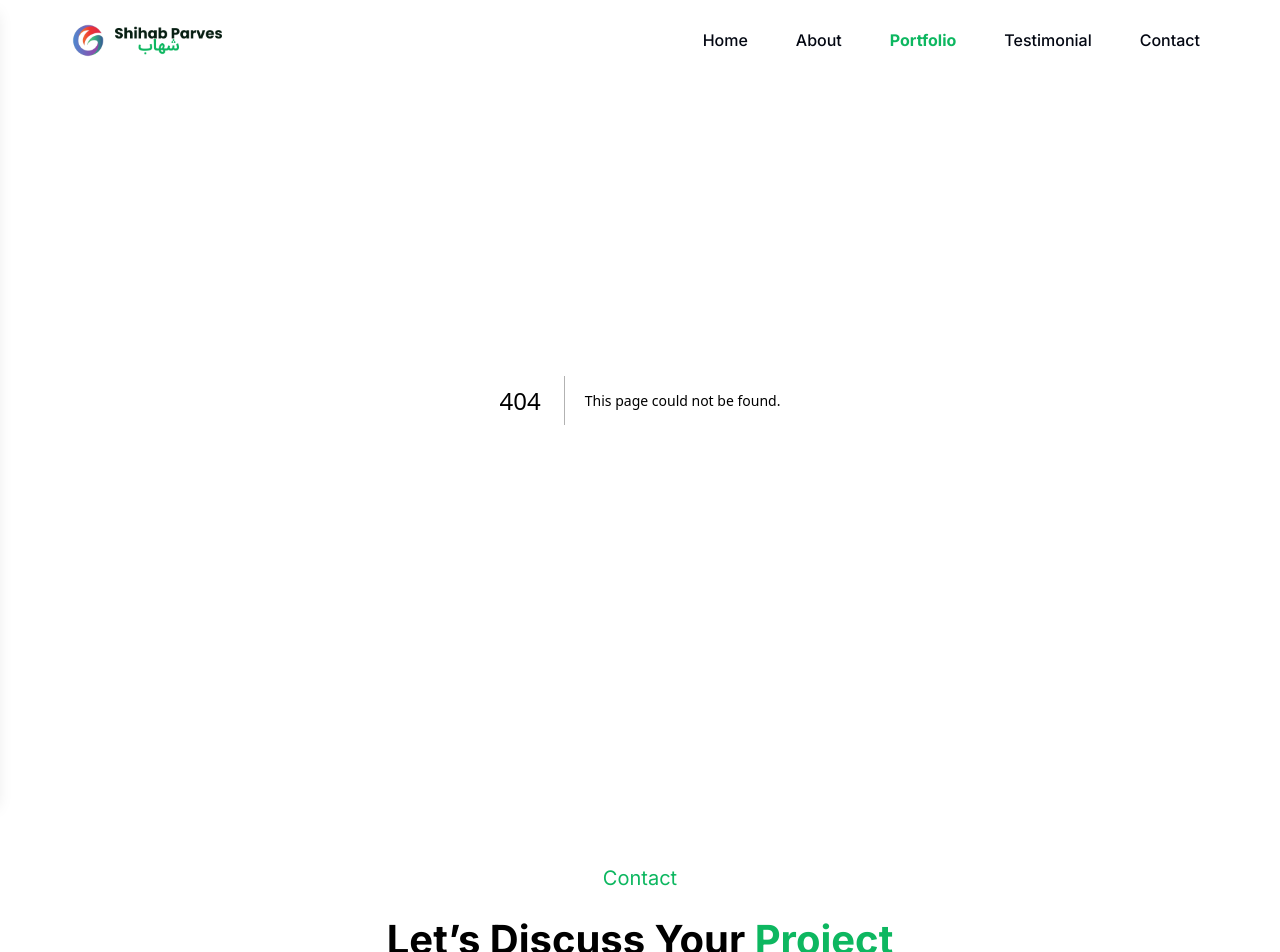
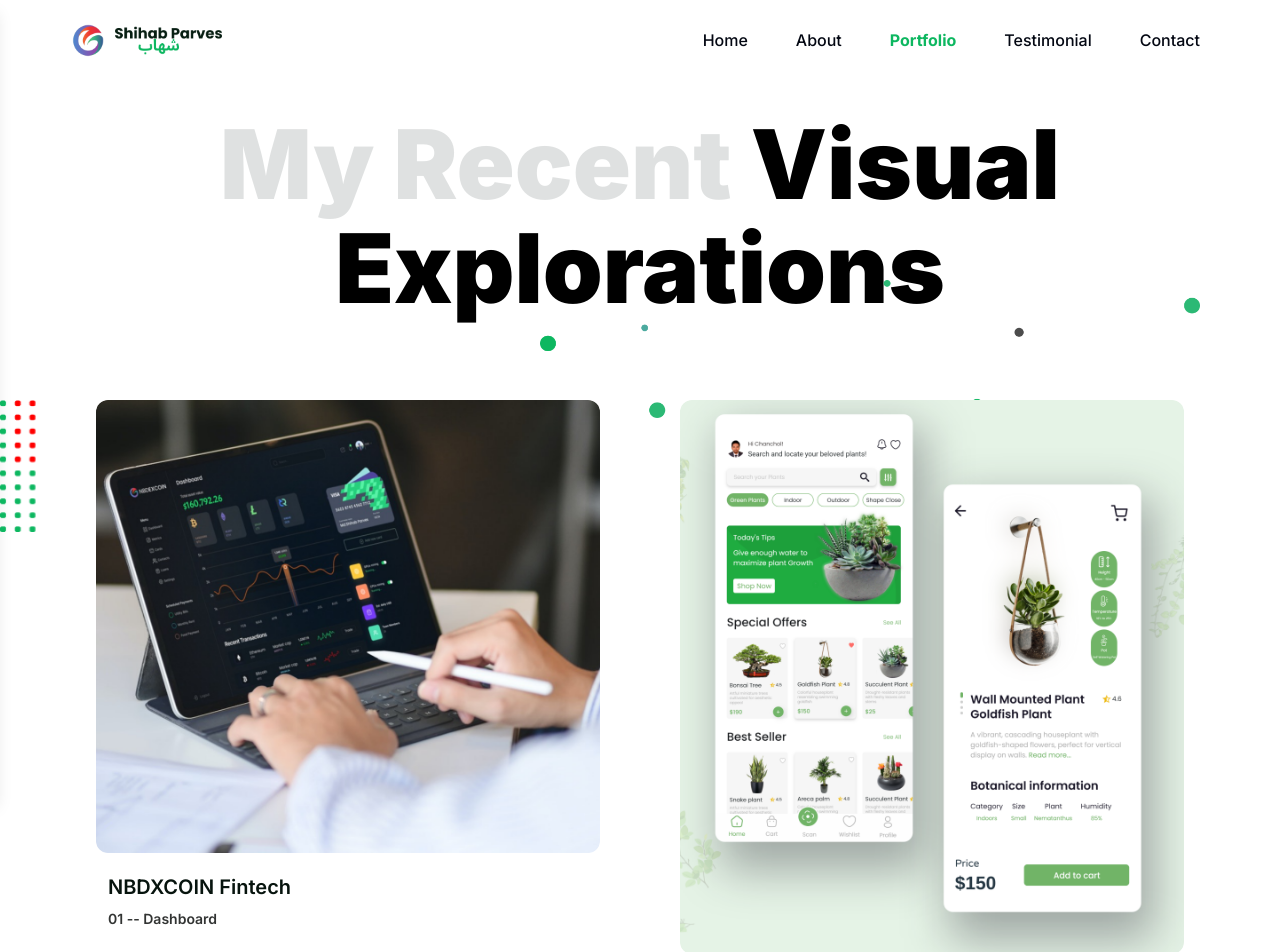
Before and after one commit to mehedihassandev/portfolio-nextjs, a Next.js app: page /portfolio in a window 1280 px wide. Before the commit this address had no page. Shown: the top 952 px of the page. Built offline with nearby package versions, Linux system fonts and the light colour scheme.

Commit message:
PN-00: Refactor home page to add Portfolio section and related components

```diff
--- /dev/null
+++ b/src/app/(pages)/portfolio/page.tsx
@@ -0,0 +1,67 @@
+import { portfolioPageItems } from "@/app/_constant/portfolio-constant";
+import Image from "next/image";
+import React from "react";
+
+export const PortfolioPage = () => {
+    return (
+        <>
+            <Image
+                src="/assets/shape.png"
+                alt="ellipse"
+                width={660}
+                height={860}
+                className="absolute top-[550px] lg:top-[280px] right-[80px] w-[660px] h-[860px] z-10"
+            />
+            <section id="portfolio">
+                <div className="mt-28 mb-20">
+                    <h2 className="text-[96px] text-black font-black text-center font-inter leading-[104px]">
+                        <span className="text-[#8D939547]">My Recent </span>{" "}
+                        Visual <br />
+                        Explorations
+                    </h2>
+                </div>
+                <Image
+                    src="/assets/square-shape.png"
+                    alt="ellipse"
+                    width={36}
+                    height={132}
+                    className="absolute top-[50%] left-0 w-[36px] h-[132px] z-50"
+                />
+                <div className="px-5 lg:px-24 mx-auto max-w-screen-2xl">
+                    <div className="grid grid-cols-1 lg:grid-cols-2 gap-x-20 gap-y-10">
+                        {portfolioPageItems.map((item, index) => (
+                            <div
+                                key={index}
+                                className="flex flex-col overflow-hidden"
+                            >
+                                <a href="#">
+                                    <div className="group m-0 flex">
+                                        <div className="z-10 overflow-hidden rounded-xl transition duration-300 ease-in-out">
+                                            <Image
+                                                src={item.src}
+                                                className="animate-fade-in block w-full h-full scale-100 transform object-cover object-center transition duration-300 group-hover:scale-105"
+                                                alt={item.alt}
+                                                width={500}
+                                                height={500}
+                                            />
+                                        </div>
+                                    </div>
+                                </a>
+                                <div className="pt-5 pl-3">
+                                    <h3 className="text-xl font-semibold text-[#07140E]">
+                                        {item.title}
+                                    </h3>
+                                    <h2 className="text-sm font-semibold text-[#323433] pt-2">
+                                        {item.subtitle}
+                                    </h2>
+                                </div>
+                            </div>
+                        ))}
+                    </div>
+                </div>
+            </section>
+        </>
+    );
+};
+
+export default PortfolioPage;
--- a/src/app/_constant/portfolio-constant.ts
+++ b/src/app/_constant/portfolio-constant.ts
@@ -32,3 +32,66 @@ export const portfolioItems = [
         link: "#",
     },
 ];
+
+export const portfolioPageItems = [
+    {
+        src: "/assets/portfolio1.png",
+        title: "NBDXCOIN Fintech",
+        subtitle: "01 -- Dashboard",
+        alt: "NBDXCOIN Fintech",
+    },
+    {
+        src: "/assets/portfolio2.png",
+        title: "Plant Store",
+        subtitle: "02 -- App",
+        alt: "Plant Store",
+    },
+    {
+        src: "/assets/portfolio3.png",
+        title: "Sport Mountain Bikes Shop",
+        subtitle: "03 -- App",
+        alt: "Sport Mountain Bikes Shop",
+    },
+    {
+        src: "/assets/portfolio4.png",
+        title: "Easywax Cryptocurrency Wallet",
+        subtitle: "04 -- Website",
+        alt: "Easywax Cryptocurrency Wallet",
+    },
+    {
+        src: "/assets/portfolio5.png",
+        title: "Lift Aircraft",
+        subtitle: "05 -- Landing Page Design",
+        alt: "Lift Aircraft",
+    },
+    {
+        src: "/assets/portfolio6.png",
+        title: "TimepieceX",
+        subtitle: "06 -- Smart Watch Project",
+        alt: "TimepieceX",
+    },
+    {
+        src: "/assets/portfolio7.png",
+        title: "Sound Orbit",
+        subtitle: "07 -- App",
+        alt: "Sound Orbit",
+    },
+    {
+        src: "/assets/portfolio8.png",
+        title: "Sentry Ammo (USA)",
+        subtitle: "08 -- Website",
+        alt: "Sentry Ammo (USA)",
+    },
+    {
+        src: "/assets/portfolio9.png",
+        title: "ZocDoc Online Doctor's Consulting",
+        subtitle: "09 -- App",
+        alt: "ZocDoc Online Doctor's Consulting",
+    },
+    {
+        src: "/assets/portfolio10.png",
+        title: "Orange Dental Braces",
+        subtitle: "10 -- Website",
+        alt: "Orange Dental Braces",
+    },
+];
```
